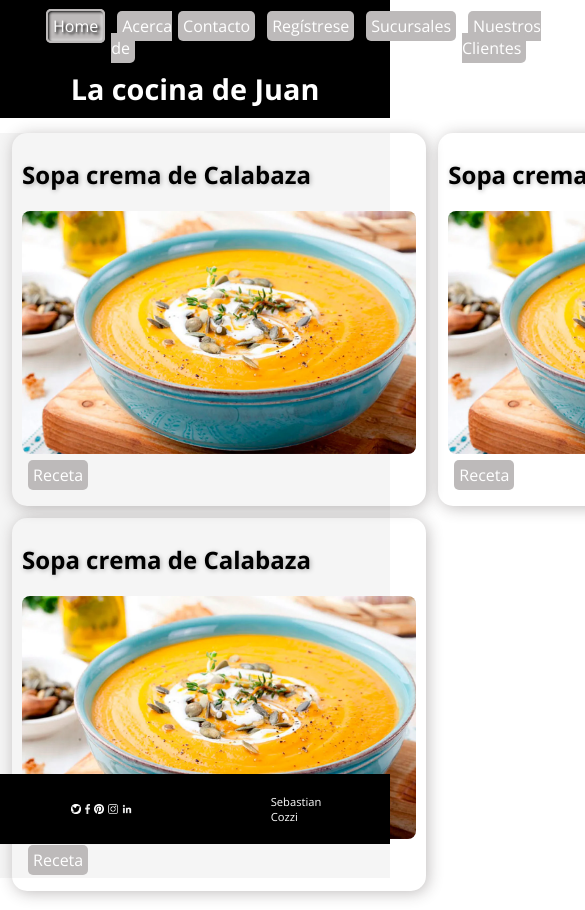
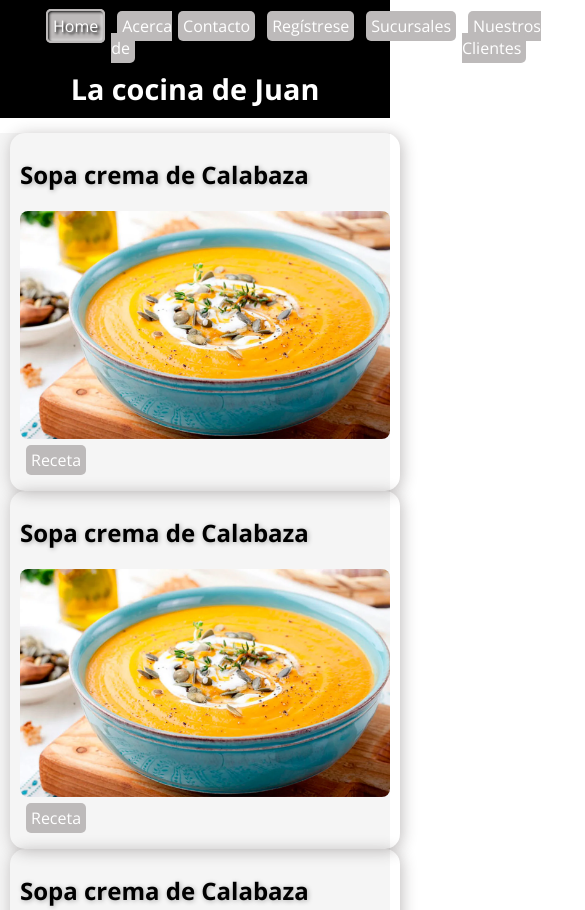
Before and after one commit to sebacozzi/cac-24101, a plain HTML site: page index.html in a window 390 px wide. Shown: the top 910 px of the page, 585 px wide, since content can reach past the window. Drawn offline with nearby package versions, Linux system fonts and the light colour scheme.

Commit message:
Creando responsive

```diff
--- a/css/estilos.css
+++ b/css/estilos.css
@@ -17,6 +17,7 @@ html {
 
 body {
     margin: 0;
+
 }
 
 h1 {
@@ -85,9 +86,10 @@ header {
     width: 100%;
 }
 
-header nav{
+header nav {
     padding-top: 15px;
 }
+
 header h1 {
     margin: 0;
     text-align: center;
@@ -116,24 +118,25 @@ main h2 {
     padding-top: 15px;
     text-shadow: 1px 1px 5px rgba(0, 0, 0, 0.3);
 }
-main section{
+
+main section {
     display: grid;
-    width: 100vh;
+    width: 100%;
     grid-template-columns: repeat(2, 49%);
     flex-direction: column;
 
-    justify-content:space-around;
+    justify-content: space-around;
     gap: 1.7% 1%;
     margin: 15px 10px;
 }
 
-main .contenedor{
+main .contenedor {
     display: flex;
     flex-direction: column;
     padding: 10px;
     min-width: 45%;
     border-radius: 15px;
-    box-shadow: 2px 2px 15px rgba(51, 39, 39,0.3);
+    box-shadow: 2px 2px 15px rgba(51, 39, 39, 0.3);
     border: 1px solid rgba(0, 0, 0, 0.2) #006600;
 }
 
@@ -207,12 +210,12 @@ Pie de Pagina
 */
 
 @media screen and (max-width:500px) {
-    header h1{
+    header h1 {
         font-size: 1.8em;
     }
 
 
-    .infos{
+    .infos {
         font-size: 0.7em;
         width: min-content;
         margin: 0 auto;
@@ -220,22 +223,37 @@ Pie de Pagina
 
     #imgsociales img {
         height: 10px;
-    a{
-        font-size: 0.5em;
-        padding: 2px;
-        margin: 2px;
+
+        a {
+            font-size: 0.5em;
+            padding: 2px;
+            margin: 2px;
+        }
     }
-    main section{
-        grid-template-columns: 98%;
+    main {
+        margin-bottom: 0;
+    }
+    main section {
+        display: flex;
+        flex-direction: column;
+        grid-template-columns: none;
+    }
+    footer{
+        position: relative;
+        width: 100%;
+    }
+    ul{
+        /* grid */
     }
 }
 
 /*Formulario de Registros*/
 
-main #formularioRegistro{
+main #formularioRegistro {
     grid-template-columns: none;
     justify-content: initial;
 }
- main label input{
-    display:block;
- }
+
+main label input {
+    display: block;
+}
```
